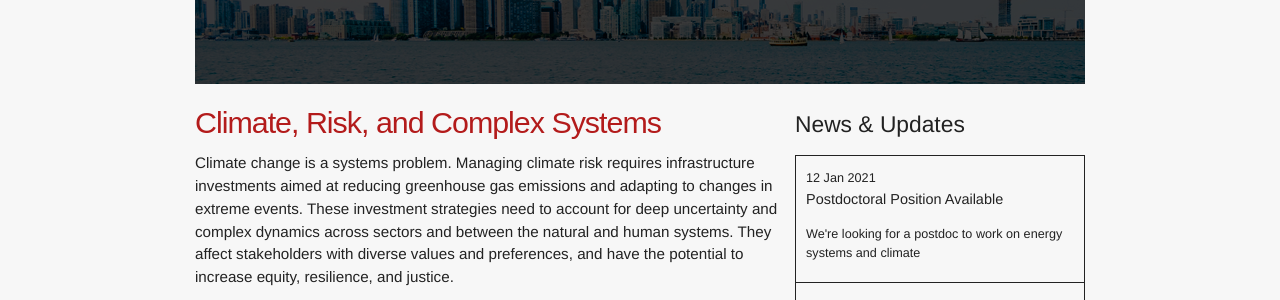
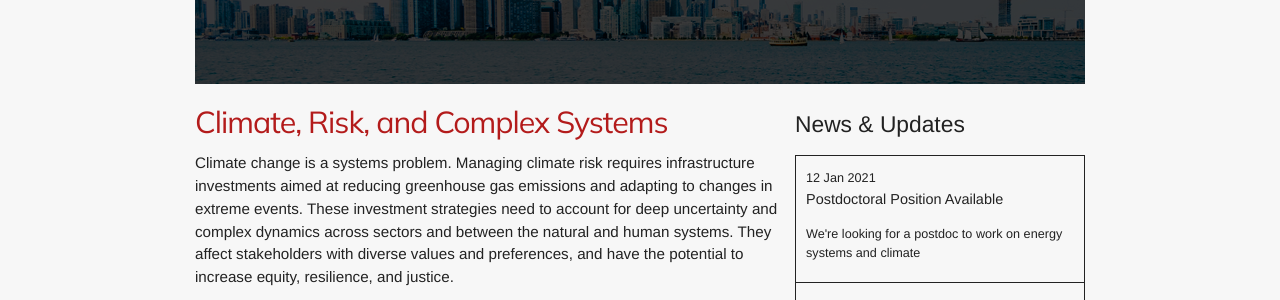
Before and after one commit to svmiller/svmiller.github.io, a Jekyll site: the page built from index.html, in a window 1280 px wide. Shown: the part 235-535 px from the top of the page. Built offline with Jekyll 4.4.1, drawn with Linux system fonts in a browser that asks for light colours; nearby versions of some CDN libraries; some web fonts are replaced.

Commit message:
change font for post headers

```diff
--- a/_sass/_layout.scss
+++ b/_sass/_layout.scss
@@ -110,7 +110,7 @@ h1 /* .post-title */ {
 /*    font-size: 42px; */
     letter-spacing: -1px;
     line-height: 1;
-		font-family: 'Muli', sans-serif;
+		font-family: 'Mulish', sans-serif;
 		color: $cornell-red;
 
     @include media-query($on-laptop) {
```
